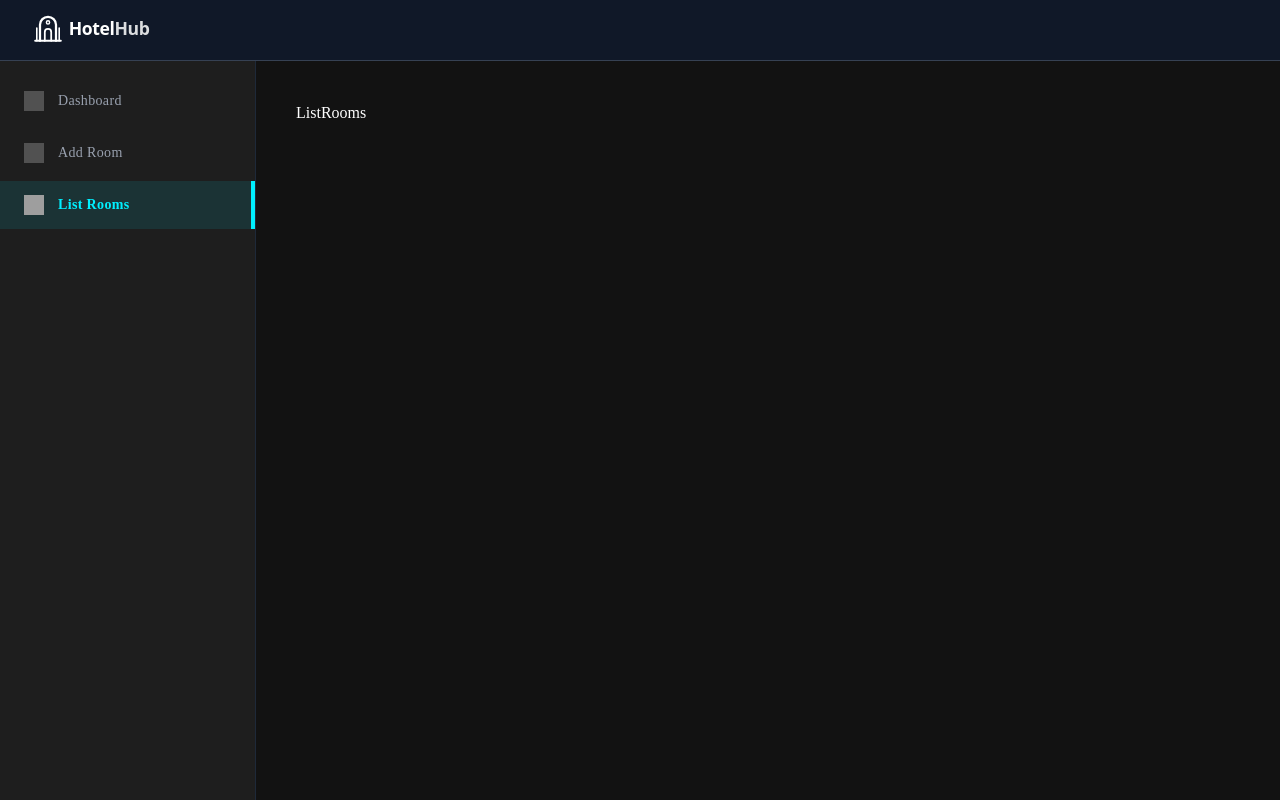
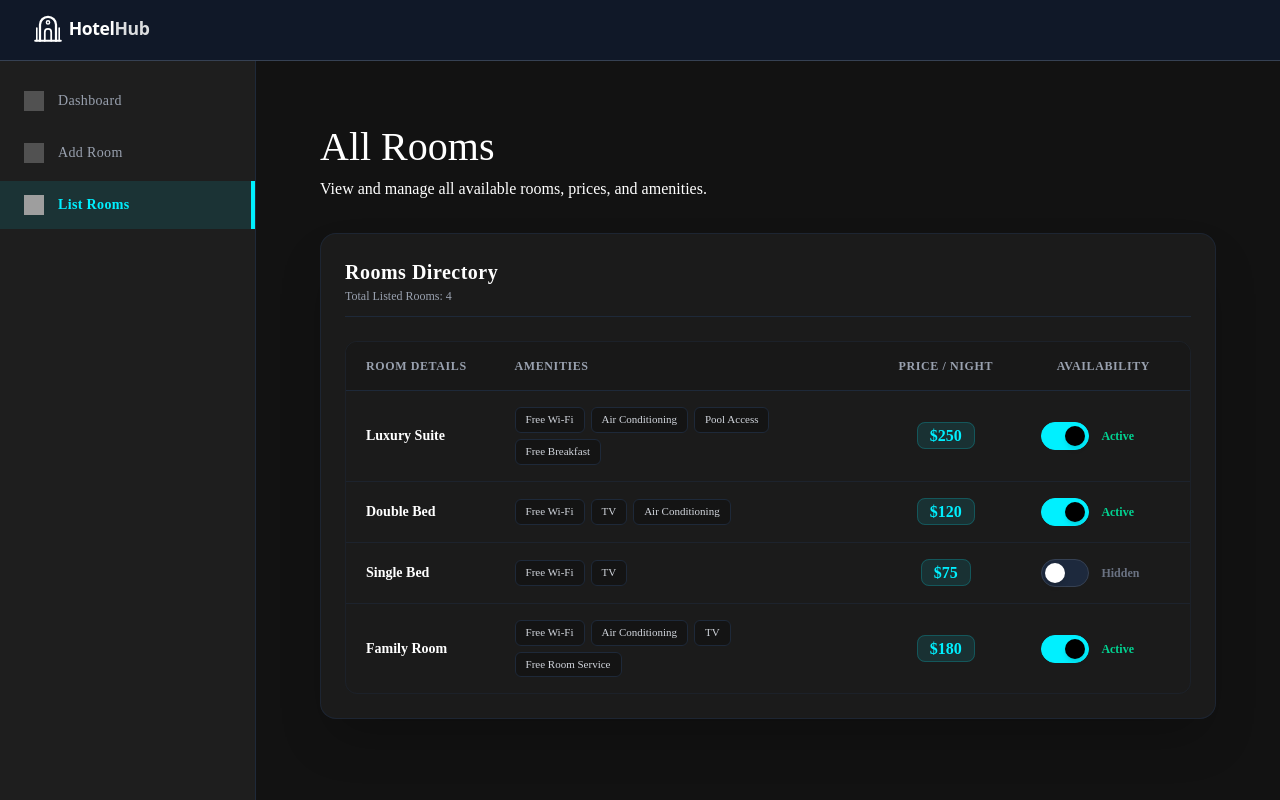
Before and after one commit to MehmoodCoder/Hotel_Booking_MERN_App, a React (Vite) app in the folder client/: page /owner/list-rooms in a window 1280 px wide. Shown: the top 800 px of the page. Built offline with nearby package versions, Linux system fonts and the light colour scheme; no server answers; grey boxes are pictures that could not be loaded.

Commit message:
Enhance UI

```diff
--- a/client/src/Routes/OwnerRoutes/ListRooms.jsx
+++ b/client/src/Routes/OwnerRoutes/ListRooms.jsx
@@ -1,9 +1,144 @@
-import React from 'react'
+import React, { useState } from "react";
+import Title from "../../components/Title";
+
+const DummyData = [
+  {
+    id: "1",
+    roomType: "Luxury Suite",
+    amenities: [
+      "Free Wi-Fi",
+      "Air Conditioning",
+      "Pool Access",
+      "Free Breakfast",
+    ],
+    pricePerNight: 250,
+    isAvailable: true,
+  },
+  {
+    id: "2",
+    roomType: "Double Bed",
+    amenities: ["Free Wi-Fi", "TV", "Air Conditioning"],
+    pricePerNight: 120,
+    isAvailable: true,
+  },
+  {
+    id: "3",
+    roomType: "Single Bed",
+    amenities: ["Free Wi-Fi", "TV"],
+    pricePerNight: 75,
+    isAvailable: false,
+  },
+  {
+    id: "4",
+    roomType: "Family Room",
+    amenities: ["Free Wi-Fi", "Air Conditioning", "TV", "Free Room Service"],
+    pricePerNight: 180,
+    isAvailable: true,
+  },
+];
 
 function ListRooms() {
+  const [rooms, setRooms] = useState(DummyData);
+
+  const toggleAvailability = (id) => {
+    setRooms((prev) =>
+      prev.map((item) =>
+        item.id === id ? { ...item, isAvailable: !item.isAvailable } : item,
+      ),
+    );
+  };
+
   return (
-    <div>ListRooms</div>
-  )
+    <div className="min-h-screen bg-[#121212] text-white p-3 sm:p-6">
+      <Title
+        align="left"
+        title="All Rooms"
+        description="View and manage all available rooms, prices, and amenities."
+      />
+
+      <div className="mt-8 bg-[#1e1e1e]/80 backdrop-blur-md border border-gray-800/80 rounded-2xl p-4 sm:p-6 shadow-2xl overflow-hidden">
+        <div className="flex items-center justify-between mb-6 pb-3 border-b border-gray-800">
+          <div>
+            <h2 className="text-xl font-bold text-white tracking-wide">
+              Rooms Directory
+            </h2>
+            <p className="text-xs text-gray-400 mt-0.5">
+              Total Listed Rooms: {rooms.length}
+            </p>
+          </div>
+        </div>
+
+        <div className="overflow-x-auto rounded-xl border border-gray-800/50">
+          <table className="w-full text-left border-collapse min-w-[600px]">
+            <thead>
+              <tr className="bg-[#181818] border-b border-gray-800 text-gray-400 text-xs uppercase tracking-wider">
+                <th className="py-4 px-5 font-semibold">Room Details</th>
+                <th className="py-4 px-5 font-semibold">Amenities</th>
+                <th className="py-4 px-5 font-semibold text-center">
+                  Price / Night
+                </th>
+                <th className="py-4 px-5 font-semibold text-center">
+                  Availability
+                </th>
+              </tr>
+            </thead>
+            <tbody className="divide-y divide-gray-800/60 text-sm">
+              {rooms.map((item) => (
+                <tr
+                  key={item.id}
+                  className="hover:bg-[#252525]/50 transition-colors group"
+                >
+                  <td className="py-4 px-5 font-semibold text-white group-hover:text-[#00F0FF] transition-colors">
+                    {item.roomType}
+                  </td>
+                  <td className="py-4 px-5">
+                    <div className="flex flex-wrap gap-1.5 max-w-xs">
+                      {item.amenities.map((amenity, index) => (
+                        <span
+                          key={index}
+                          className="bg-[#141414] border border-gray-800 text-gray-300 text-[11px] px-2.5 py-1 rounded-md font-medium group-hover:border-gray-700 transition-all"
+                        >
+                          {amenity}
+                        </span>
+                      ))}
+                    </div>
+                  </td>
+                  <td className="py-4 px-5 text-center">
+                    <span className="text-[#00F0FF] font-bold text-base bg-[#00F0FF]/10 px-3 py-1 rounded-lg border border-[#00F0FF]/20">
+                      ${item.pricePerNight}
+                    </span>
+                  </td>
+                  <td className="py-4 px-5 text-center">
+                    <div className="flex items-center justify-center gap-3">
+                      <label className="relative inline-flex items-center cursor-pointer select-none">
+                        <input
+                          type="checkbox"
+                          className="sr-only peer"
+                          checked={item.isAvailable}
+                          onChange={() => toggleAvailability(item.id)}
+                        />
+                        <div className="w-12 h-7 bg-slate-800 border border-gray-700 rounded-full peer peer-checked:bg-[#00F0FF] peer-checked:border-[#00F0FF] transition-all duration-200"></div>
+                        <span className="dot absolute left-1 top-1 w-5 h-5 bg-white peer-checked:bg-black rounded-full transition-transform duration-200 ease-in-out peer-checked:translate-x-5 shadow-md"></span>
+                      </label>
+                      <span
+                        className={`text-xs font-semibold w-16 text-left hidden sm:inline-block ${
+                          item.isAvailable
+                            ? "text-emerald-400"
+                            : "text-gray-500"
+                        }`}
+                      >
+                        {item.isAvailable ? "Active" : "Hidden"}
+                      </span>
+                    </div>
+                  </td>
+                </tr>
+              ))}
+            </tbody>
+          </table>
+        </div>
+      </div>
+    </div>
+  );
 }
 
-export default ListRooms
+export default ListRooms;
```
